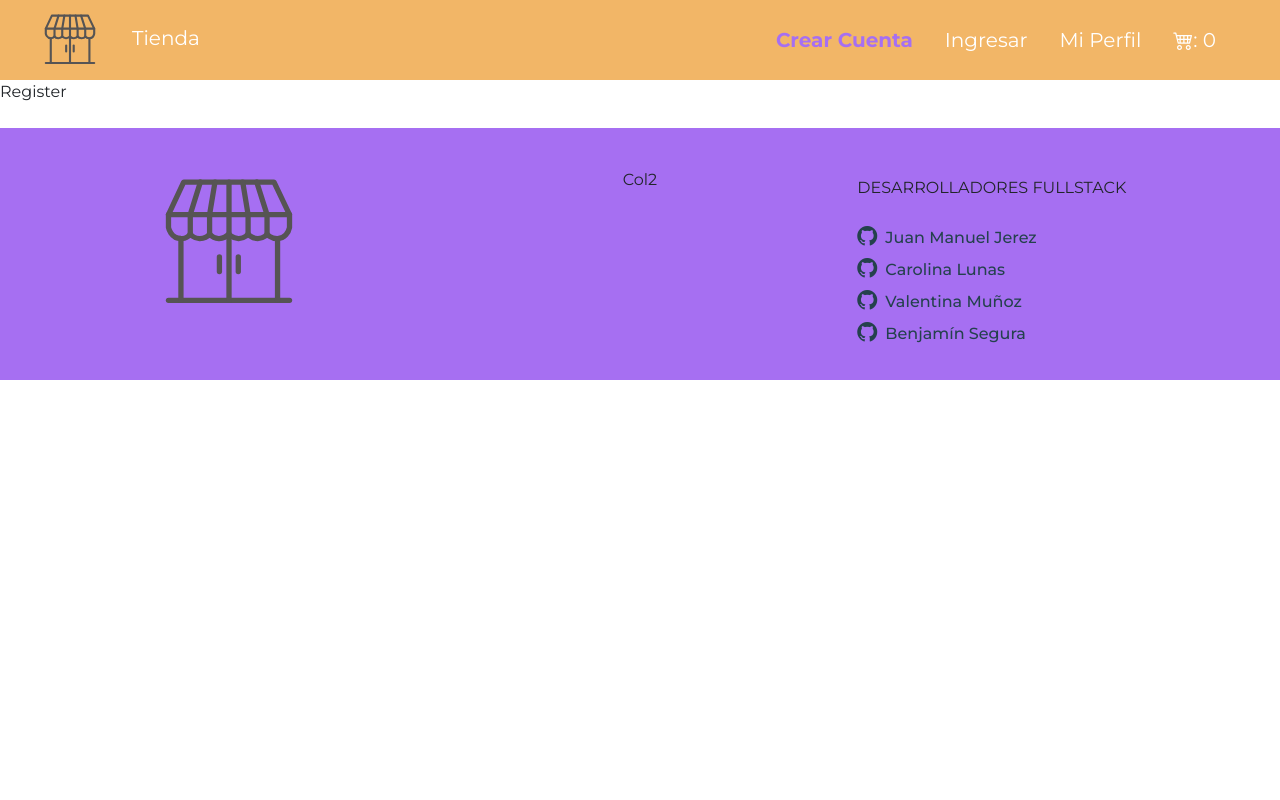
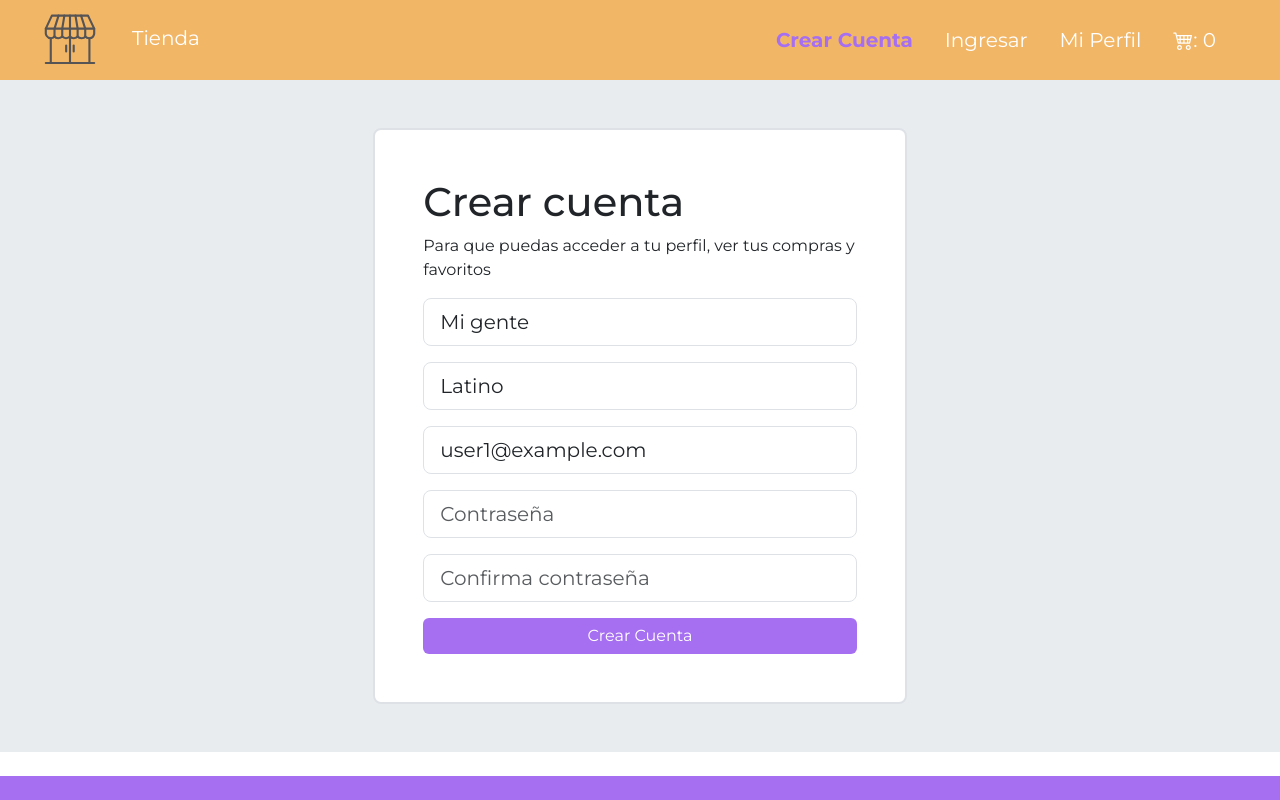
Before and after one commit to carolinalunasfarah/marketplace-frontend-react-user, a React (Vite) app in the folder frontend/: page /registro in a window 1280 px wide. Shown: the top 800 px of the page. Built offline with nearby package versions, Linux system fonts and the light colour scheme.

Commit message:
create register form

```diff
--- a/frontend/src/views/Login.jsx
+++ b/frontend/src/views/Login.jsx
@@ -5,7 +5,6 @@ import { Container, Row, Col, Form, InputGroup, Button, Alert } from "react-boot
 
 const emailRegex = /^[A-Z0-9._%+-]+@[A-Z0-9.-]+\.[A-Z]{2,}$/i
 const initialForm = { email: 'user1@example.com', password: 'password1' }
-
 
 const Login = () => {
   const { users } = useContext(UserContext)
--- a/frontend/src/views/Register.jsx
+++ b/frontend/src/views/Register.jsx
@@ -1,7 +1,133 @@
+import { useState, useContext } from "react";
+import { UserContext } from "../context/UserContext";
+
+// Bootstrap
+import { Container, Row, Col, Form, InputGroup, Button } from "react-bootstrap";
+
+// SweetAlert2
+import Swal from "sweetalert2";
+
+const emailRegex = /^[A-Z0-9._%+-]+@[A-Z0-9.-]+\.[A-Z]{2,}$/i;
+const initialForm = { name: 'Mi gente', lastName: 'Latino', email: 'user1@example.com', password: '', passwordConfirm:'' }
+
 const Register = () => {
+    const { users } = useContext(UserContext);
+    const [name, setName] = useState("");
+    const [user, setUser] = useState(initialForm);
+    const [lastName, setLastName] = useState("");
+    const [email, setEmail] = useState("");
+    const [password, setPassword] = useState("");
+    const [passwordConfirm, setPasswordConfirm] = useState("");
+
+    const handleSubmit = async (event) => {
+        event.preventDefault();
+        if (!user.name || !user.lastName || !user.email || !user.password || !user.passwordConfirm) {
+            Swal.fire({
+                icon: "error",
+                title: "Ups...",
+                text: "Todos los campos son obligatorios!",
+            });
+            return;
+        }
+
+        if (!emailRegex.test(user.email)) {
+            Swal.fire({
+                icon: "error",
+                title: "Ups...",
+                text: "Por favor, introduce un email válido.",
+            });
+            return;
+        }
+
+        if (user.password !== user.passwordConfirm) {
+            Swal.fire({
+                icon: "error",
+                title: "Ups...",
+                text: "Las contraseñas no coinciden",
+            });
+            return;
+        }
+
+        const findId = users.find(
+            (u) => u.email === user.email && u.password === user.password
+        );
+    };
+
     return (
-        <div>Register</div>
-    )
-}
+        <Container fluid className="bg-body-secondary">
+            <Row className="d-flex justify-content-center py-5">
+                <Col className="bg-white col-5 border border-2 rounded-3 p-5">
+                    <h1>Crear cuenta</h1>
+                    <p>
+                        Para que puedas acceder a tu perfil, ver tus compras y
+                        favoritos
+                    </p>
+                    <Form onSubmit={handleSubmit}>
+                        <InputGroup size="lg" className="mb-3">
+                            <Form.Control
+                                type="text"
+                                id="registerName"
+                                name="name"
+                                value={user.name}
+                                placeholder="Nombre"
+                                onChange={(e) => setName(e.target.value)}
+                            />
+                        </InputGroup>
 
-export default Register
+                        <InputGroup size="lg" className="mb-3">
+                            <Form.Control
+                                type="text"
+                                id="registerLastName"
+                                name="lastName"
+                                value={user.lastName}
+                                placeholder="Apellido"
+                                onChange={(e) => setLastName(e.target.value)}
+                            />
+                        </InputGroup>
+
+                        <InputGroup size="lg" className="mb-3">
+                            <Form.Control
+                                type="email"
+                                id="registerEmail"
+                                name="email"
+                                value={user.email}
+                                placeholder="E-mail"
+                                onChange={(e) => setEmail(e.target.value)}
+                            />
+                        </InputGroup>
+
+                        <InputGroup size="lg" className="mb-3">
+                            <Form.Control
+                                type="password"
+                                id="registerPassword"
+                                name="password"
+                                value={user.password}
+                                placeholder="Contraseña"
+                                onChange={(e) => setPassword(e.target.value)}
+                            />
+                        </InputGroup>
+
+                        <InputGroup size="lg" className="mb-3">
+                            <Form.Control
+                                type="password"
+                                placeholder="Confirma contraseña"
+                                name="password"
+                                value={user.passwordConfirm}
+                                onChange={(e) =>
+                                    setPasswordConfirm(e.target.value)
+                                }
+                            />
+                        </InputGroup>
+                        <Button
+                            type="submit"
+                            className="bg-primary border-0 w-100">
+                            Crear Cuenta
+                        </Button>
+                    </Form>
+                </Col>
+            </Row>
+        </Container>
+    );
+};
+
+export default Register;
```
